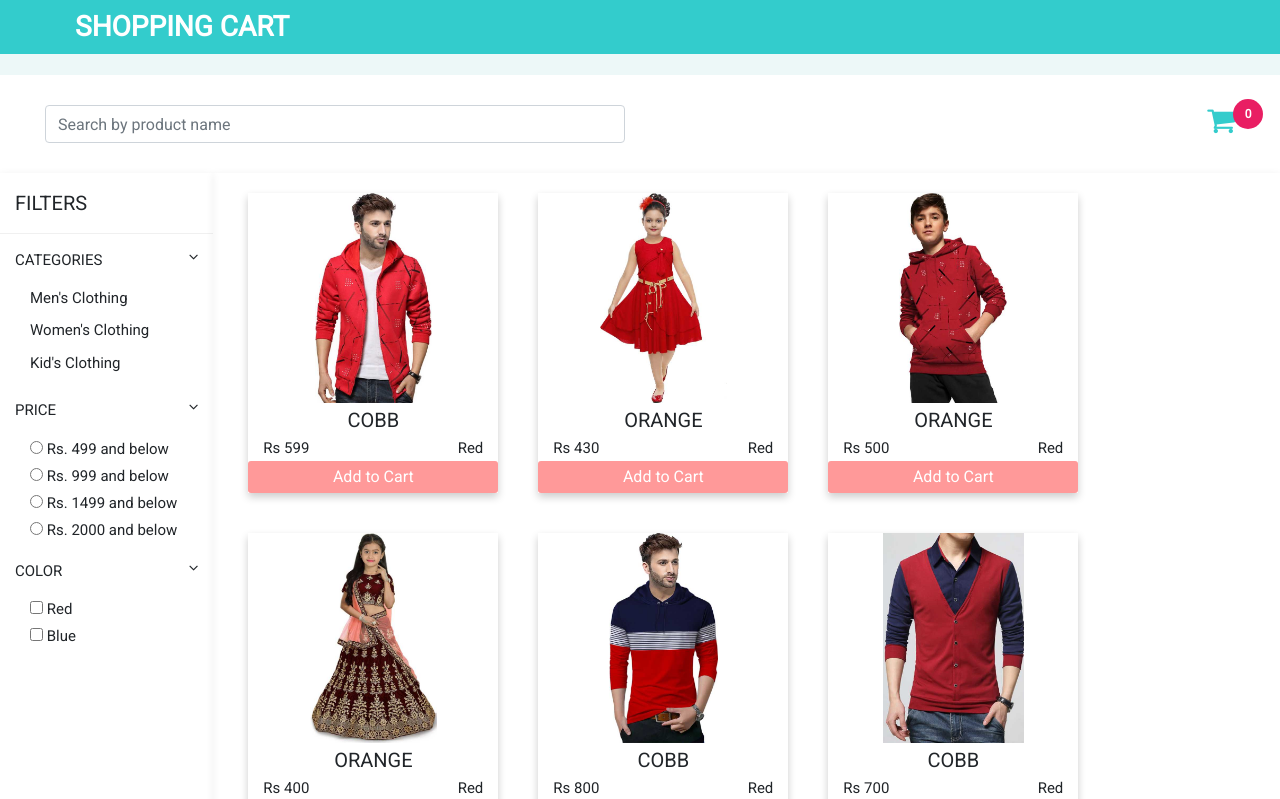
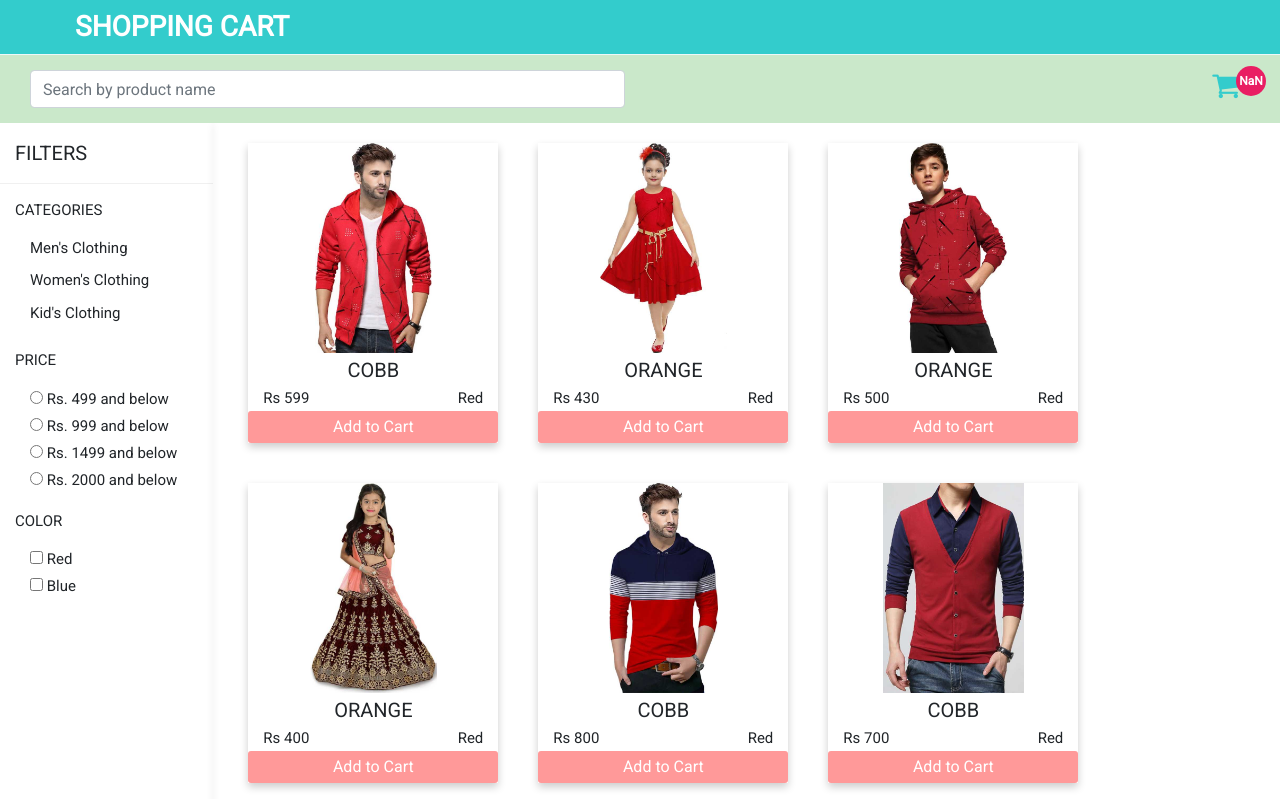
Before and after one commit to ShrutiPromact/shopping-cart-app, an Angular app: page /cart in a window 1280 px wide. Shown: the top 799 px of the page. Built offline with nearby package versions, Linux system fonts and the light colour scheme.

Commit message:
sixth commit

```diff
--- a/src/app/cart/cart.component.html
+++ b/src/app/cart/cart.component.html
@@ -1,12 +1,12 @@
 <!-- Cart Page -->
 <div class="cart-page pt55">
   <div class="cart-container">
-    <div class="row ml0 mr0 p30 mt20">
+    <div class="row ml0 mr0 p15 searchbar-header">
       <div class="col-sm-6">
         <input type="text" placeholder="Search by product name" class="form-control" (keyup)="filterByLetter($event)">
       </div>
       <div class="col-sm-6 text-right">
-        <i class="fa fa-shopping-cart" (click)="navigateToCheckoutPage()"></i>
+        <i class="fa fa-shopping-cart mr10" (click)="navigateToCheckoutPage()"></i>
         <label class="text-center mb0 item-cart bold">{{itemCount}}</label>
       </div>
     </div>
@@ -15,10 +15,10 @@
       <!-- Filter Section -->
       <div class="col-sm-2 filter-section p0">
         <p class="p15 border-bottom-color filter-header mb0">FILTERS</p>
-        <div class="p15 card" id="accordion">
+        <div class="p15 card">
           <section>
-            <p class="filter-section-title mb0" data-toggle="collapse"  href="#collapseOne">CATEGORIES <i class="fa fa-angle-down float-right" data-toggle="collapse"  href="#collapseOne"></i></p>
-            <div id="collapseOne" class="collapse show" data-parent="#accordion">
+            <p class="filter-section-title mb0">CATEGORIES</p>
+            <div id="collapseOne" class="collapse show">
               <div class="card-body p15">
                 <p class="card-body-submenu mb10 pointer" (click)="filterCategory('men')">Men's Clothing</p>
                 <p class="card-body-submenu mb10 pointer" (click)="filterCategory('women')">Women's Clothing</p>
@@ -29,13 +29,9 @@
 
 
           <section>
-            <p class="filter-section-title mb0" data-toggle="collapse"  href="#collapseTwo">PRICE <i class="fa fa-angle-down float-right" data-toggle="collapse"  href="#collapseTwo"></i></p>
-            <div id="collapseTwo" class="collapse show" data-parent="#accordion">
+            <p class="filter-section-title mb0">PRICE</p>
+            <div id="collapseTwo" class="collapse show">
               <div class="card-body p15">
-                <!-- <input type="checkbox" name="price1" value="Rs. 499 and below" class="mb10 pointer" (click)="selectPrice(499)"><span class="card-body-submenu"> Rs. 499 and below</span><br>
-                <input type="checkbox" name="price2" value="Rs. 500 - Rs. 999" class="mb10 pointer" (click)="selectPrice(500)"><span class="card-body-submenu"> Rs. 500 - Rs. 999</span> <br>
-                <input type="checkbox" name="price3" value="Rs. 1000 - Rs. 1499" class="mb10 pointer"><span class="card-body-submenu"> Rs. 1000 - Rs. 1499</span><br>
-                <input type="checkbox" name="price4" value="1499 - Rs. 2000" class="mb10 pointer"><span class="card-body-submenu"> Rs. 1499 - Rs. 2000</span><br> -->
                 <input type="radio" name="price" class="mb10 pointer" (change)="selectPrice(499)"><span class="card-body-submenu"> Rs. 499 and below</span><br>
                 <input type="radio" name="price" class="mb10 pointer" (change)="selectPrice(999)"><span class="card-body-submenu"> Rs. 999 and below</span><br>
                 <input type="radio" name="price" class="mb10 pointer" (change)="selectPrice(1499)"><span class="card-body-submenu"> Rs. 1499 and below</span><br>
@@ -45,8 +41,8 @@
           </section>
 
           <section>
-            <p class="filter-section-title mb0" data-toggle="collapse"  href="#collapseThree">COLOR <i class="fa fa-angle-down float-right" data-toggle="collapse"  href="#collapseThree"></i></p>
-            <div id="collapseThree" class="collapse show" data-parent="#accordion">
+            <p class="filter-section-title mb0">COLOR</p>
+            <div id="collapseThree" class="collapse show">
               <div class="card-body p15">
                 <input type="checkbox" name="color1" value="Red" class="mb10 pointer" [(ngModel)]="colorFilter.Red" (change)="selectColor()"><span class="card-body-submenu"> Red</span><br>
                 <input type="checkbox" name="color2" value="Blue" class="mb10 pointer" [(ngModel)]="colorFilter.Blue" (change)="selectColor()"><span class="card-body-submenu"> Blue</span>
@@ -65,7 +61,7 @@
             <p class="cart-price text-left col-sm-6 mb0">Rs {{cartdetail.price}}</p>
             <p class="cart-description mb0 text-right col-sm-6">{{cartdetail.color}}</p>
           </div>
-          <button type="button" class="btn w100 cart-btn pointer" (click)="addCartItem(cartdetail)">Add to Cart</button>
+          <button type="button" class="btn w100 cart-btn pointer ripple" (click)="addCartItem(cartdetail)">Add to Cart</button>
         </div>
       </div>
       <div *ngIf="cartDetail.length==0">
--- a/src/app/cart/cart.component.ts
+++ b/src/app/cart/cart.component.ts
@@ -17,6 +17,7 @@ export class CartComponent implements OnInit {
   itemCount = 0;
   selectedCartItemArray: cartModel[]=[];
   searchFilterArray: cartModel[];
+  isCountAnimation: boolean;
 
   constructor(public route: Router) {
     this.cartDetail = [];
@@ -25,7 +26,8 @@ export class CartComponent implements OnInit {
   ngOnInit() {
     this.cartDetail=data;
     this.duplicateCartDetail = this.cartDetail;
-    //this.itemCount = localStorage.getItem('selectedCartItemCount' );
+    this.selectedCartItemArray = JSON.parse(localStorage.getItem('selectedCartItemKey'));
+    this.itemCount = parseInt(localStorage.getItem('selectedCartItemCount'));
   }
 
   /**
@@ -72,6 +74,7 @@ export class CartComponent implements OnInit {
   addCartItem(itemDetail: cartModel){
     this.selectedCartItemArray.push(itemDetail);
     this.itemCount = this.selectedCartItemArray.length;
+    this.isCountAnimation = true;
   }
 
   /**
@@ -79,6 +82,7 @@ export class CartComponent implements OnInit {
    */
   navigateToCheckoutPage(){
     localStorage.setItem('selectedCartItemKey', JSON.stringify(this.selectedCartItemArray));
+    localStorage.setItem('selectedCartItemCount',  this.itemCount.toString());
     this.route.navigateByUrl('/checkout');
   }
 
@@ -86,18 +90,15 @@ export class CartComponent implements OnInit {
    * Method for search product
    */
   filterByLetter(cartName: any){
-    //var filter = cartName.toUpperCase();
-    // for(var x=0; x <= this.cartDetail.length;){
-    //   if(this.cartDetail[x].name.startsWith(cartName.target.value)){
-    //     this.searchFilterArray.push(this.cartDetail[x]);
-    //     x++;
-    //   }
-    //   else{
-    //     x++;
-    //   }
-    // }
     this.cartDetail = this.duplicateCartDetail;
     this.searchFilterArray=this.cartDetail.filter(x=>x.name.toLowerCase().includes(cartName.target.value.toLowerCase()));
     this.cartDetail = this.searchFilterArray;
   }
+
+  /**
+   * Method for common filter functionality
+   */
+  filterProducts(){
+
+  }
 }
--- a/src/app/checkout/checkout.component.ts
+++ b/src/app/checkout/checkout.component.ts
@@ -12,7 +12,7 @@ export class CheckoutComponent implements OnInit {
   checkoutCart: cartModel[]=[];
   userDetail: UserModel;
   userString;
-  cartString
+  cartString;
   constructor(public route: Router) { }
 
   ngOnInit() {
@@ -36,5 +36,7 @@ export class CheckoutComponent implements OnInit {
    */
   deleteCart(detetCheckoutCart: cartModel){
     this.checkoutCart.splice(this.checkoutCart.indexOf(detetCheckoutCart), 1);
+    localStorage.setItem('selectedCartItemKey', JSON.stringify(this.checkoutCart));
+    localStorage.setItem('selectedCartItemCount',  this.checkoutCart.length.toString());
   }
 }
--- a/src/styles.scss
+++ b/src/styles.scss
@@ -36,6 +36,7 @@ $gray-color: #808080;
 .mtb5{margin: 5px 0;}
 .m20{margin: 20px;}
 .ml10{margin-left: 10px;}
+.mr10{margin-right: 10px;}
 
 //Font variable
 .bold{font-weight: bold;}
@@ -83,9 +84,10 @@ body, html{ height: $full-height; font-family: 'Roboto', sans-serif; background-
     .cart-btn{position: absolute; bottom: 0; left: 0; right: 0;}
     .cart-description, .cart-price{font-size: $font-small;}
 }
-.item-cart{ width: 30px; line-height: 30px; font-size: $font-xs; background-color: $ruby-color; border-radius: 50%; position: absolute; top: -6px; right: -13px; color: $white-color; }
+.item-cart{ width: 30px; line-height: 30px; font-size: $font-xs; background-color: $ruby-color; border-radius: 50%; position: absolute; top: -4px; right: -1px; color: $white-color; }
 .fa-shopping-cart{color: $turquoise-color; font-size: $font-xl; cursor: pointer;}
 .card{border: none;}
+.searchbar-header{ position: sticky; top: 53px;background-color: #cae8ca;z-index: 100; }
 
 //checkout page
 .checkout-container{ background-color: $white-color;
@@ -95,3 +97,19 @@ body, html{ height: $full-height; font-family: 'Roboto', sans-serif; background-
     .checkout-user-label{ color: $gray-color; font-size: $font-small; width: 120px;}
 }
 .checkout-cart-detail{ width: 1000px; margin: 20px auto; border: 1px solid $salmon-pink-color; border-radius: 25px; }
+
+/* Ripple effect */
+.ripple {
+    background-position: center;
+    transition: 0.8s;
+
+    &:hover{
+        background: $turquoise-color radial-gradient(circle, transparent 1%, $turquoise-color 1%) center/15000%;
+    }
+
+    &:active{
+        background-color: pink;
+        background-size: 100%;
+        transition: 0s;
+    }
+  }
```
